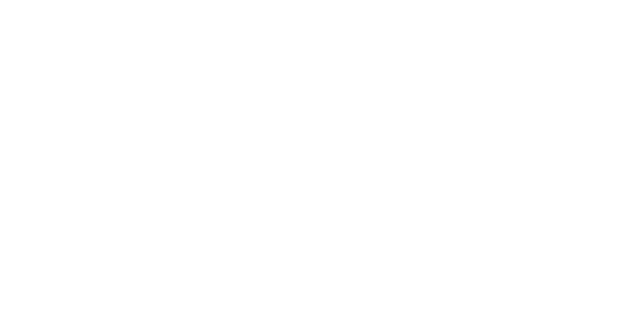
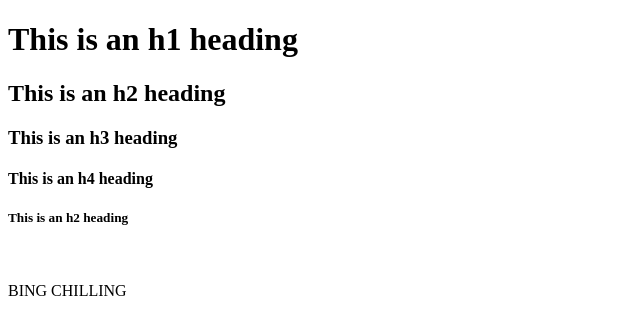
Before and after one commit to WakkyCodes/-2694083--labs-sd-25, a plain HTML site: page index.html in a window 1280 px wide. Shown: the whole page, without its empty margins (0-640 px from the left). Drawn offline with Linux system fonts and the light colour scheme.

Commit message:
Update index.html

```diff
--- a/index.html
+++ b/index.html
@@ -3,5 +3,18 @@
 	<head>
 		<title> Hello Wits </title>
 	</head>
+	<body>
+		<h1> This is an h1 heading </h1>
+		<h2> This is an h2 heading </h2>
+		<h3> This is an h3 heading </h3>
+		<h4> This is an h4 heading </h4>
+		<h5> This is an h2 heading </h5>
+		<br>
+		<p>
+			BING CHILLING
+		</p>
 
+		<!-- webbie flow -->
+
+	</body>
 </html>
```
